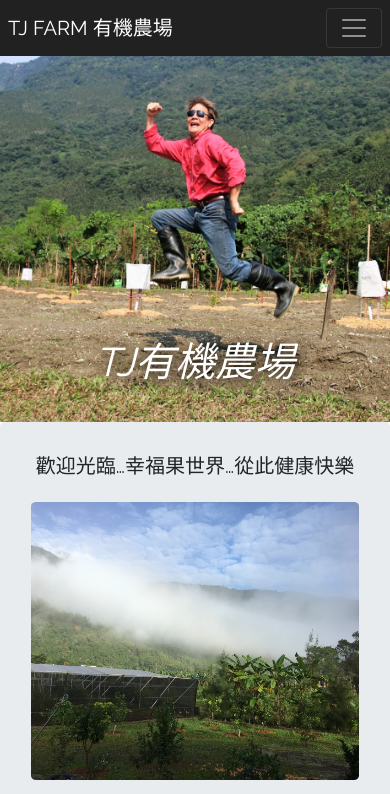
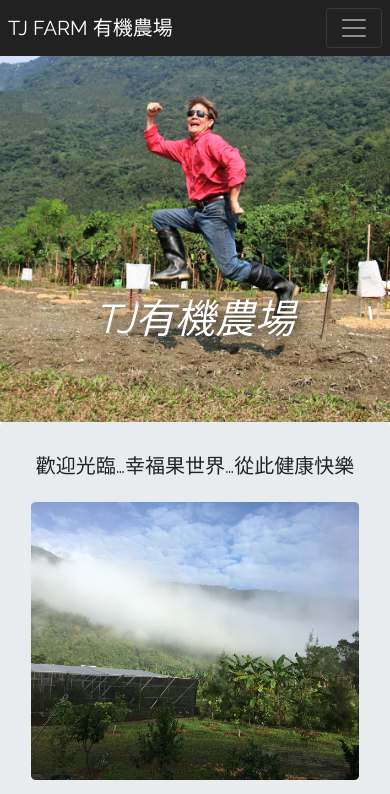
Before and after one commit to shanedgilbert/tjorganicfarms, a plain HTML site: page index.html in a window 390 px wide. Shown: the top 794 px of the page. Drawn offline with nearby package versions, Linux system fonts and the light colour scheme; some packages are replaced by stand-ins of ours; a script that the page names is missing.

Commit message:
fixed sizing for small screens

```diff
--- a/css/index.css
+++ b/css/index.css
@@ -240,6 +240,9 @@ Extra (xl) large devices (large desktops, 1200px and up)
   }
 }
 @media (max-width: 576px) {
+  .para-title h1 {
+    padding-top: 35vh;
+  }
   .para-title h1, .para-caption h1 {
     font-size: 250%;
   }
```
